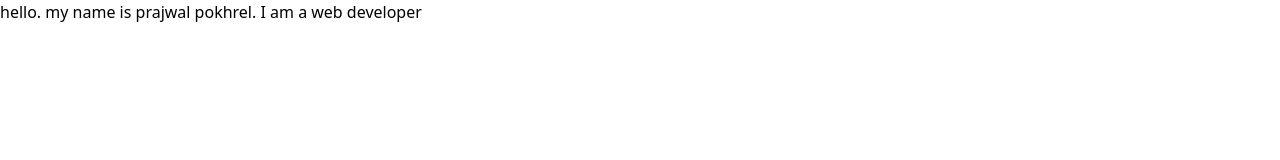
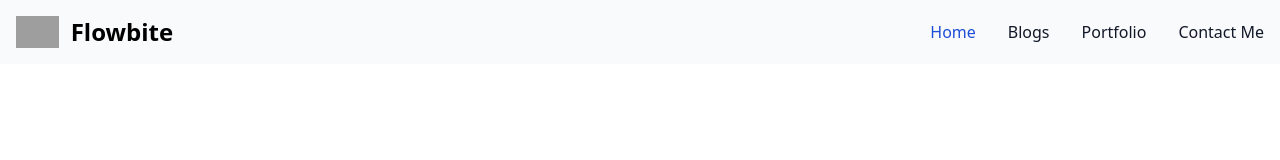
Before and after one commit to Prajjwall123/Prajjwall123, a plain HTML site: page index.html in a window 1280 px wide. Drawn offline with nearby package versions, Linux system fonts and the light colour scheme; grey boxes are pictures that could not be loaded.

Commit message:
added navbar

```diff
--- a/index.html
+++ b/index.html
@@ -4,8 +4,40 @@
   <meta charset="UTF-8">
   <meta name="viewport" content="width=device-width, initial-scale=1.0">
   <script src="https://cdn.tailwindcss.com"></script>
+
+<nav class="border-gray-200 bg-gray-50 dark:bg-gray-800 dark:border-gray-700">
+  <div class="max-w-screen-xl flex flex-wrap items-center justify-between mx-auto p-4">
+    <a href="#" class="flex items-center">
+        <img src="https://flowbite.com/docs/images/logo.svg" class="h-8 mr-3" alt="Flowbite Logo" />
+        <span class="self-center text-2xl font-semibold whitespace-nowrap dark:text-white">Flowbite</span>
+    </a>
+    <button data-collapse-toggle="navbar-solid-bg" type="button" class="inline-flex items-center p-2 w-10 h-10 justify-center text-sm text-gray-500 rounded-lg md:hidden hover:bg-gray-100 focus:outline-none focus:ring-2 focus:ring-gray-200 dark:text-gray-400 dark:hover:bg-gray-700 dark:focus:ring-gray-600" aria-controls="navbar-solid-bg" aria-expanded="false">
+        <span class="sr-only">Open main menu</span>
+        <svg class="w-5 h-5" aria-hidden="true" xmlns="http://www.w3.org/2000/svg" fill="none" viewBox="0 0 17 14">
+            <path stroke="currentColor" stroke-linecap="round" stroke-linejoin="round" stroke-width="2" d="M1 1h15M1 7h15M1 13h15"/>
+        </svg>
+    </button>
+    <div class="hidden w-full md:block md:w-auto" id="navbar-solid-bg">
+      <ul class="flex flex-col font-medium mt-4 rounded-lg bg-gray-50 md:flex-row md:space-x-8 md:mt-0 md:border-0 md:bg-transparent dark:bg-gray-800 md:dark:bg-transparent dark:border-gray-700">
+        <li>
+          <a href="#" class="block py-2 pl-3 pr-4 text-white bg-blue-700 rounded md:bg-transparent md:text-blue-700 md:p-0 md:dark:text-blue-500 dark:bg-blue-600 md:dark:bg-transparent" aria-current="page">Home</a>
+        </li>
+        <li>
+          <a href="#" class="block py-2 pl-3 pr-4 text-gray-900 rounded hover:bg-gray-100 md:hover:bg-transparent md:border-0 md:hover:text-blue-700 md:p-0 dark:text-white md:dark:hover:text-blue-500 dark:hover:bg-gray-700 dark:hover:text-white md:dark:hover:bg-transparent">Blogs</a>
+        </li>
+        <li>
+          <a href="#" class="block py-2 pl-3 pr-4 text-gray-900 rounded hover:bg-gray-100 md:hover:bg-transparent md:border-0 md:hover:text-blue-700 md:p-0 dark:text-white md:dark:hover:text-blue-500 dark:hover:bg-gray-700 dark:hover:text-white md:dark:hover:bg-transparent">Portfolio</a>
+        </li>
+        <li>
+          <a href="#" class="block py-2 pl-3 pr-4 text-gray-900 rounded hover:bg-gray-100 md:hover:bg-transparent md:border-0 md:hover:text-blue-700 md:p-0 dark:text-white md:dark:hover:text-blue-500 dark:hover:bg-gray-700 dark:hover:text-white md:dark:hover:bg-transparent">Contact Me</a>
+        </li>
+      </ul>
+    </div>
+  </div>
+</nav>
+
 </head>
 <body>
-  <a>hello. my name is prajwal pokhrel. I am a web developer</a>
+
 </body>
 </html>
```
